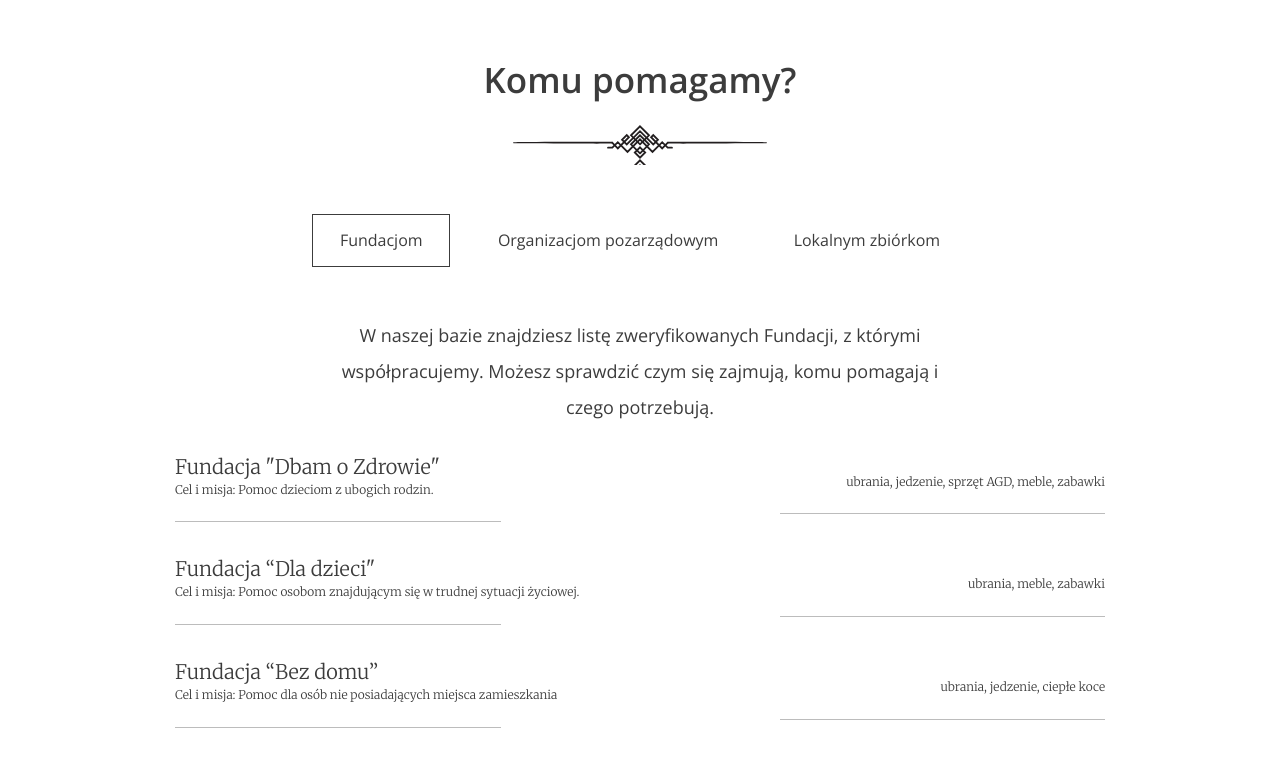
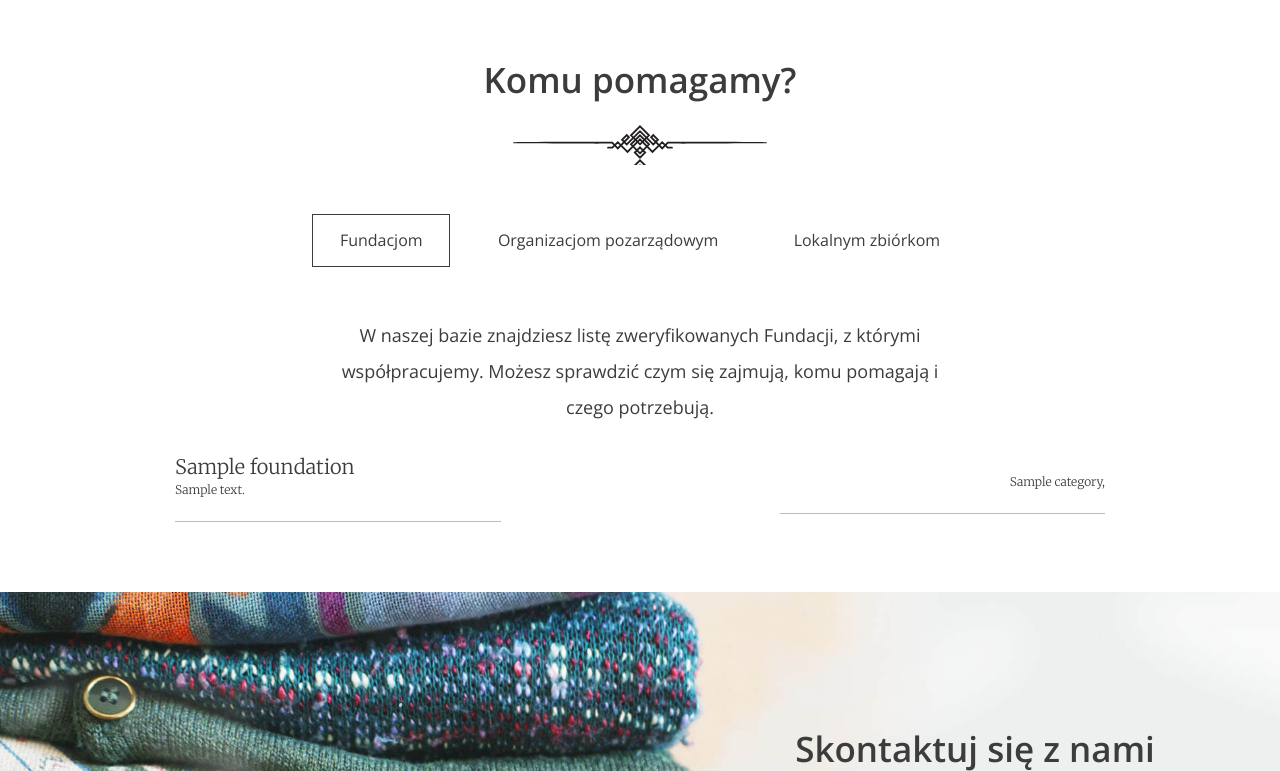
Before and after one commit to FilipLangner/charity-portfolio-project, a Django app: template good_hands/templates/good_hands/index.html in a window 1280 px wide. Shown: the part 2440-3211 px from the top of the page. Run offline with Django 3.2, Linux system fonts and the light colour scheme; the template is opened without the code that fills it: most values are stand-ins (such as "Sample title", 1, 10 or a date in 2020).

Commit message:
Adjusting navigation

```diff
--- a/good_hands/templates/good_hands/index.html
+++ b/good_hands/templates/good_hands/index.html
@@ -3,13 +3,7 @@
 
 {% block content %}
     <header class="header--main-page">
-        <nav class="container container--70">
-            <ul class="nav--actions">
-                <li><a href="" class="btn btn--small btn--without-border">Zaloguj</a></li>
-                <li><a href="#" class="btn btn--small btn--highlighted">Załóż konto</a></li>
-            </ul>
         {% include 'good_hands/nav_bar.html' %}
-        </nav>
 
         <div class="slogan container container--90">
             <div class="slogan--item">
@@ -31,7 +25,7 @@
             </div>
 
             <div class="stats--item">
-                <em>{{ institutions_count }}</em>
+                <em>{{ institutions_donated_to }}</em>
                 <h3>Wspartych organizacji</h3>
                 <p>Lorem ipsum dolor sit amet consectetur, adipisicing elit. Laboriosam magnam, sint nihil cupiditate
                     quas quam.</p>
@@ -66,7 +60,7 @@
             </div>
         </div>
 
-        <a href="#" class="btn btn--large">Załóż konto</a>
+        <a href="{% url 'register' %}" class="btn btn--large">Załóż konto</a>
     </section>
 
     <section id="about-us" class="about-us">
@@ -95,39 +89,46 @@
                 się zajmują, komu pomagają i czego potrzebują.</p>
 
             <ul class="help--slides-items">
+                {% for foundation in intitutions_foundations %}
                     <li>
                         <div class="col">
-                        <div class="title">Fundacja "Dbam o Zdrowie"</div>
-                        <div class="subtitle">Cel i misja: Pomoc dzieciom z ubogich rodzin.</div>
+                            <div class="title">{{ foundation.name }}</div>
+                            <div class="subtitle">{{ foundation.description }}</div>
                         </div>
 
                         <div class="col">
-                        <div class="text">ubrania, jedzenie, sprzęt AGD, meble, zabawki</div>
+                            <div class="text">
+                                {% for category in foundation.categories %}
+                                    {{ category }},
+                                {% endfor %}
+                            </div>
                         </div>
                     </li>
+                {% endfor %}
 
-                <li>
-                    <div class="col">
-                        <div class="title">Fundacja “Dla dzieci"</div>
-                        <div class="subtitle">Cel i misja: Pomoc osobom znajdującym się w trudnej sytuacji życiowej.
-                        </div>
-                    </div>
-
-                    <div class="col">
-                        <div class="text">ubrania, meble, zabawki</div>
-                    </div>
-                </li>
-
-                <li>
-                    <div class="col">
-                        <div class="title">Fundacja “Bez domu”</div>
-                        <div class="subtitle">Cel i misja: Pomoc dla osób nie posiadających miejsca zamieszkania</div>
-                    </div>
-
-                    <div class="col">
-                        <div class="text">ubrania, jedzenie, ciepłe koce</div>
-                    </div>
-                </li>
+                {##}
+                {#                <li>#}
+                {#                    <div class="col">#}
+                {#                        <div class="title">Fundacja “Dla dzieci"</div>#}
+                {#                        <div class="subtitle">Cel i misja: Pomoc osobom znajdującym się w trudnej sytuacji życiowej.#}
+                {#                        </div>#}
+                {#                    </div>#}
+                {##}
+                {#                    <div class="col">#}
+                {#                        <div class="text">ubrania, meble, zabawki</div>#}
+                {#                    </div>#}
+                {#                </li>#}
+                {##}
+                {#                <li>#}
+                {#                    <div class="col">#}
+                {#                        <div class="title">Fundacja “Bez domu”</div>#}
+                {#                        <div class="subtitle">Cel i misja: Pomoc dla osób nie posiadających miejsca zamieszkania</div>#}
+                {#                    </div>#}
+                {##}
+                {#                    <div class="col">#}
+                {#                        <div class="text">ubrania, jedzenie, ciepłe koce</div>#}
+                {#                    </div>#}
+                {#                </li>#}
             </ul>
             <!-- Pagination
             <ul class="help--slides-pagination">
--- a/good_hands/templates/good_hands/nav_bar.html
+++ b/good_hands/templates/good_hands/nav_bar.html
@@ -1,3 +1,20 @@
+<nav class="container container--70">
+    <ul class="nav--actions">
+        {% if user.is_authenticated %}
+            <li class="logged-user">
+                Witaj {{ user.username }}
+                <ul class="dropdown">
+                    <li><a href="#">Profil</a></li>
+                    <li><a href="#">Ustawienia</a></li>
+                    <li><a href="#">Wyloguj</a></li>
+                </ul>
+            </li>
+        {% else %}
+            <li><a href="{% url 'login' %}" class="btn btn--small btn--without-border">Zaloguj</a></li>
+            <li><a href="{% url 'register' %}" class="btn btn--small btn--highlighted">Załóż konto</a></li>
+        {% endif %}
+    </ul>
+
     <ul>
         <li><a href="../" class="btn btn--without-border active">Start</a></li>
         <li><a href="../#steps" class="btn btn--without-border">O co chodzi?</a></li>
@@ -6,3 +23,4 @@
         <li><a href="{% url 'make_donation' %}" class="btn btn--without-border">Przekaż dary</a></li>
         <li><a href="#contact" class="btn btn--without-border">Kontakt</a></li>
     </ul>
+</nav>
--- a/good_hands/views.py
+++ b/good_hands/views.py
@@ -10,8 +10,9 @@ class LandingPageView(generic.TemplateView):
 
     def get_context_data(self, **kwargs):
         context = super().get_context_data(**kwargs)
-        context['institutions_count'] = Donation.objects.order_by('institution').distinct('institution').count()
+        context['institutions_donated_to'] = Donation.objects.order_by('institution').distinct('institution').count()
         context['donation_qty'] = Donation.objects.all().aggregate(Sum('quantity'))
+        context['intitutions_foundations'] = Institution.objects.filter(type='FU')
         return context
 
 class LoginView(generic.TemplateView):
```
Also changed, not shown: good_hands/templates/good_hands/form-confirmation.html (+1 -13 lines), good_hands/templates/good_hands/form.html (+1 -13 lines), good_hands/templates/good_hands/login.html (+1 -7 lines), good_hands/templates/good_hands/register.html (+1 -7 lines). Lines whose indentation alone changed are shown as unchanged.
